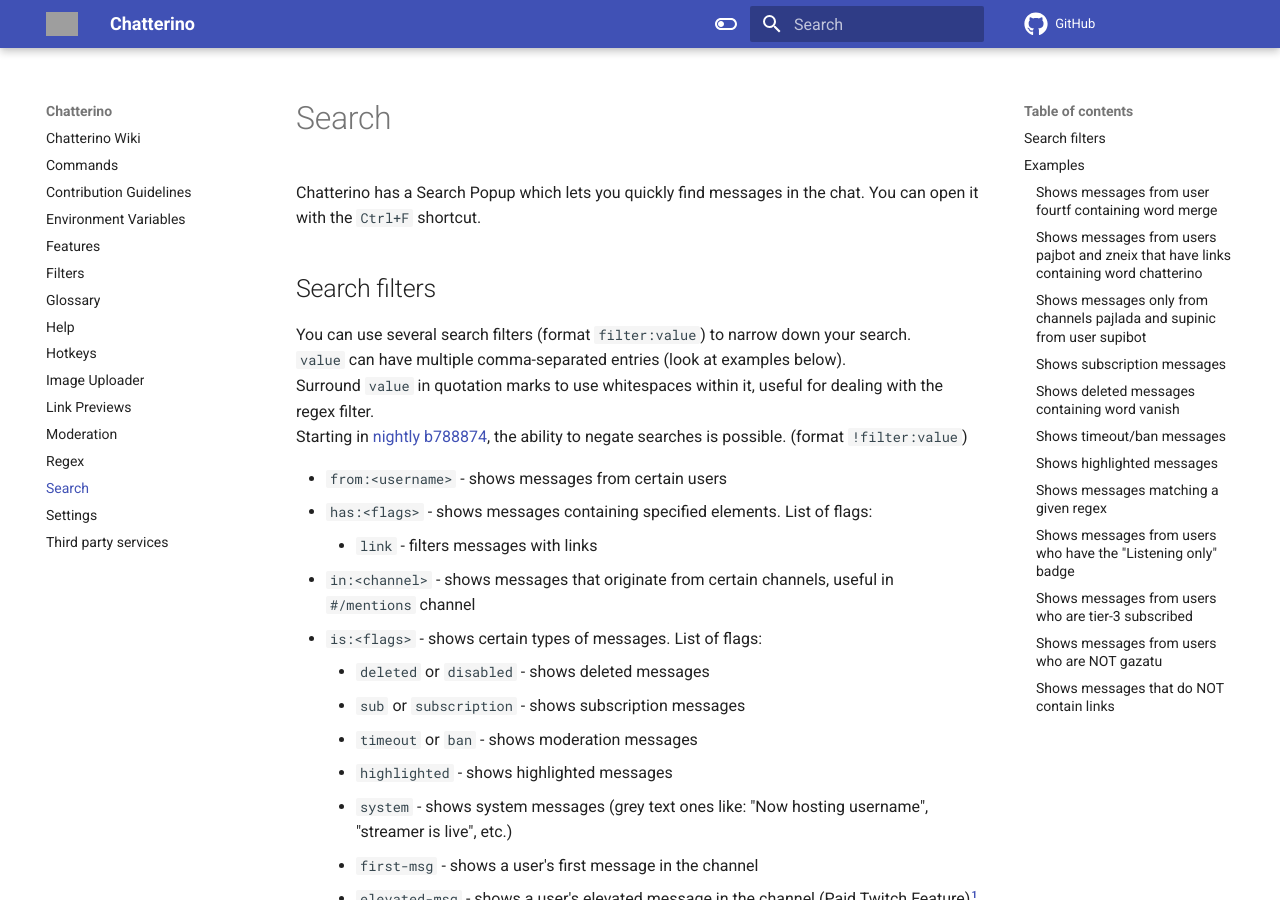
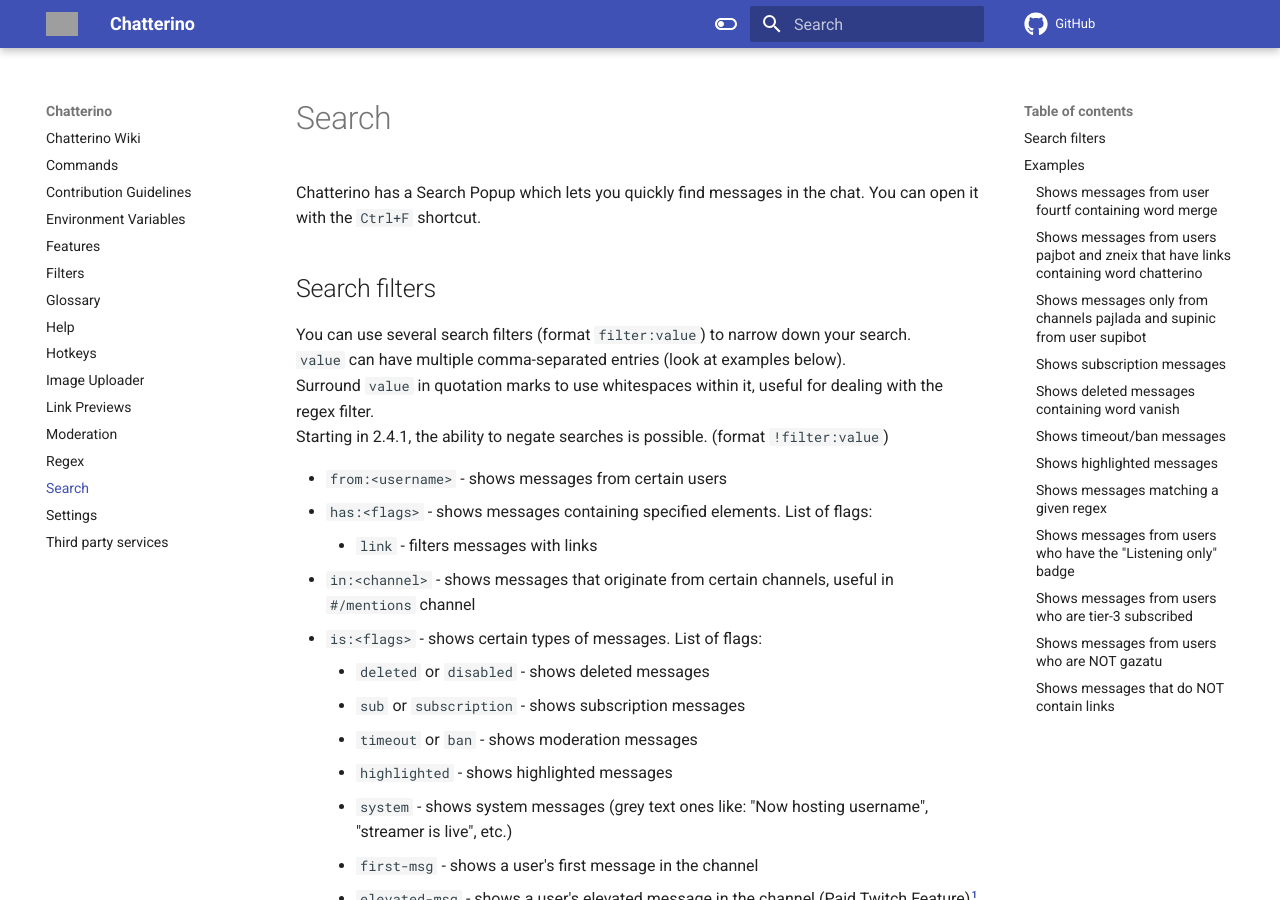
Before and after one commit to Chatterino/wiki, an MkDocs documentation site: the page built from docs/Search.md, in a window 1280 px wide and 900 px high. Built offline with MkDocs 1.6.1 and Material for MkDocs 9.7.7, drawn with Linux system fonts in a browser that asks for light colours; comment, search, counter and statistics services are not loaded; grey boxes are pictures that could not be loaded.

Commit message:
Update wiki for 2.4.1 release

```diff
--- a/docs/Search.md
+++ b/docs/Search.md
@@ -7,7 +7,7 @@
 You can use several search filters (format `filter:value`) to narrow down your search.
 `value` can have multiple comma-separated entries (look at examples below).
 Surround `value` in quotation marks to use whitespaces within it, useful for dealing with the regex filter.
-Starting in [nightly][nightly] [b788874], the ability to negate searches is possible. (format `!filter:value`)
+Starting in 2.4.1, the ability to negate searches is possible. (format `!filter:value`)
 
 -   `from:<username>` - shows messages from certain users
 -   `has:<flags>` - shows messages containing specified elements. List of flags:
```
